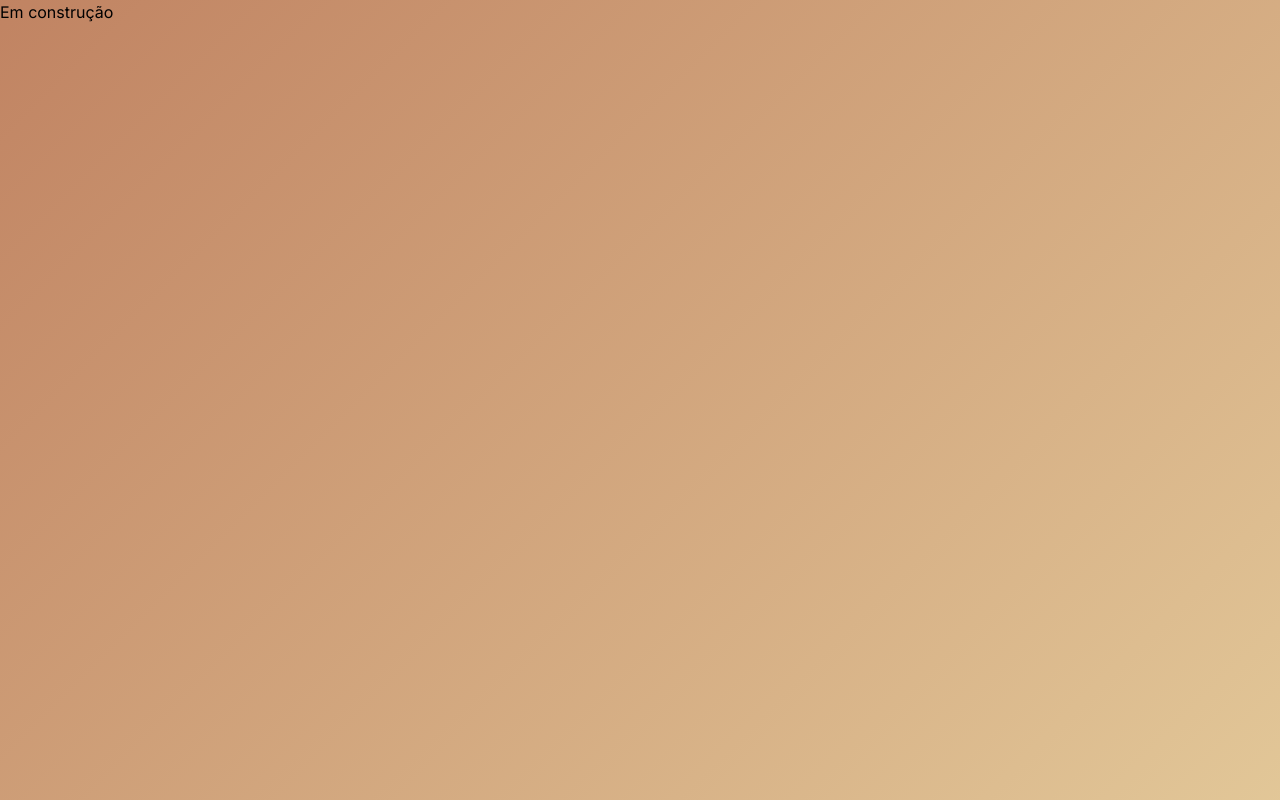
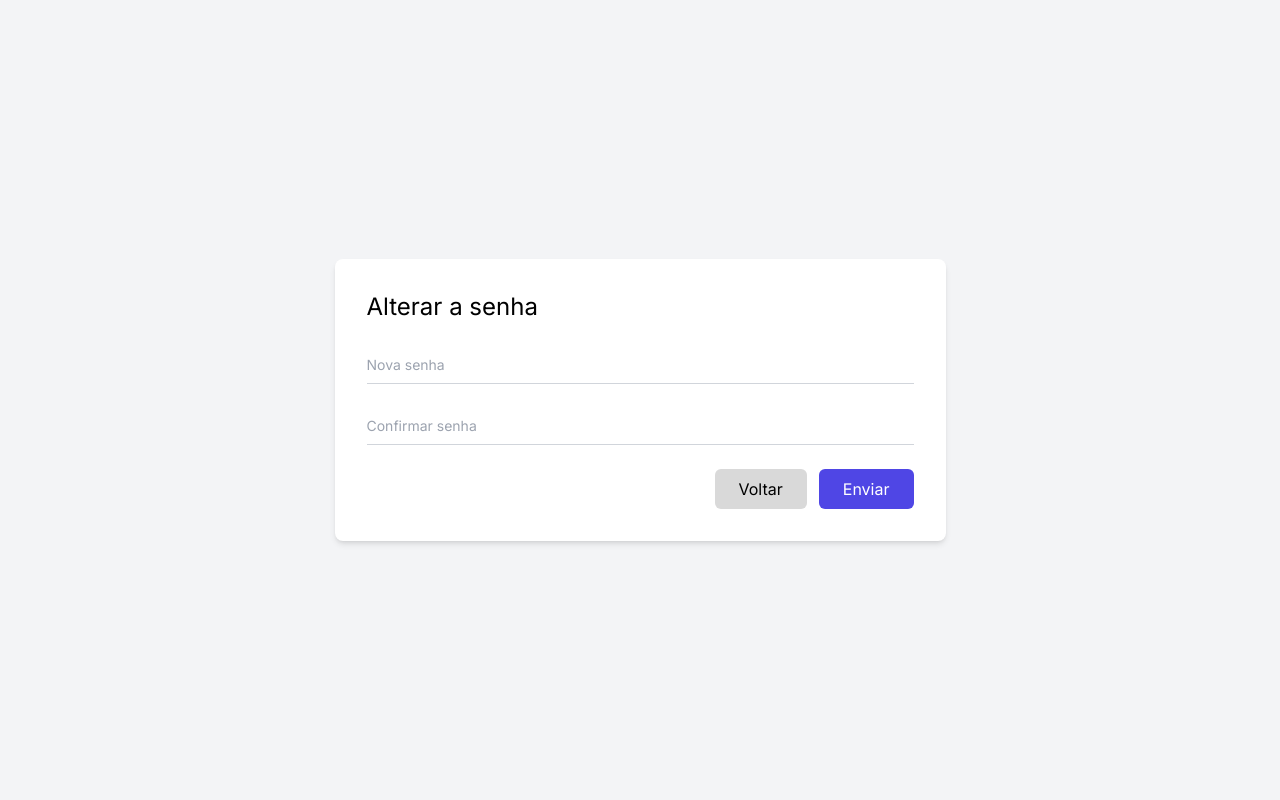
Before and after one commit to IanVictorAndrade/tcc-livraria-front, a Next.js app: page /trocaSenha in a window 1280 px wide. Built offline with nearby package versions, Linux system fonts and the light colour scheme.

Commit message:
feat: tela de troca de senha adicionada

```diff
--- /dev/null
+++ b/src/@types/utils/voltarPaginaDelay.ts
@@ -0,0 +1,5 @@
+export default function voltarParaPaginaComDelay(link: string) {
+    setTimeout(() => {
+        window.location.href = `${link}`;
+    }, 2000);
+}
--- a/src/app/(app)/enviaToken/page.tsx
+++ b/src/app/(app)/enviaToken/page.tsx
@@ -1,12 +1,21 @@
 "use client";
-import React, { useState } from "react";
+import React, {useState} from "react";
+import api from "@/services/api";
+import {toast} from "sonner";
+import voltarParaPaginaComDelay from "@/@types/utils/voltarPaginaDelay";
 
 export default function EnviaToken() {
     const [email, setEmail] = useState('');
 
     const handleSubmit = async (e: React.FormEvent) => {
         e.preventDefault();
-        console.log(email);
+        try {
+            await api.post('usuario/codigo-senha', { email });
+            toast.success('Link enviado no e-mail digitado com sucesso');
+            voltarParaPaginaComDelay('/');
+        } catch {
+            toast.error('E-mail não encontrado no sistema');
+        }
     }
 
     return (
@@ -15,7 +24,8 @@ export default function EnviaToken() {
                 <div className="mb-6">
                     <h1 className="text-2xl text-black text-left">Recuperação de senha</h1>
                     <p className="text-sm text-[#8B8C8D]">
-                        Se seu e-mail estiver cadastrado no sistema, será enviado um código de confirmação para trocar sua senha.
+                        Se seu e-mail estiver cadastrado no sistema, será enviado um código de confirmação para trocar
+                        sua senha.
                     </p>
                 </div>
                 <form onSubmit={handleSubmit} className="space-y-6">
--- a/src/app/(app)/trocaSenha/page.tsx
+++ b/src/app/(app)/trocaSenha/page.tsx
@@ -1,9 +1,86 @@
+"use client";
+import React, { useState, useEffect } from "react";
+import { toast } from "sonner";
+import api from "@/services/api";
+import { useSearchParams } from "next/navigation";
+import voltarParaPaginaComDelay from "@/@types/utils/voltarPaginaDelay";
+
 export default function TrocaSenha() {
+    const [novaSenha, setNovaSenha] = useState('');
+    const [confirmaSenha, setConfirmaSenha] = useState('');
+    const [tokenRecuperacao, setTokenRecuperacao] = useState('');
+    const searchParams = useSearchParams();
+
+    useEffect(() => {
+        const token = searchParams.get('token');
+        if (token) {
+            setTokenRecuperacao(token);
+        }
+    }, [searchParams]);
+
+
+
+    async function handleSubmit(e: any) {
+        e.preventDefault();
+        if (novaSenha !== confirmaSenha) {
+            toast.error('As senhas não conferem');
+            return;
+        }
+
+        try {
+            await api.put('usuario/alterar-senha', { novaSenha, token: tokenRecuperacao });
+            toast.success('Senha alterada com sucesso!');
+            voltarParaPaginaComDelay('/');
+        } catch (error) {
+            toast.error('Erro ao alterar a senha');
+        }
+    }
+
     return (
         <>
-            <div>
-                <h1>Em construção</h1>
+            <div className="flex items-center justify-center min-h-screen bg-gray-100">
+                <div className="bg-white p-8 rounded-lg shadow-md w-[611px]">
+                    <div className="mb-6">
+                        <h1 className="text-2xl text-black text-left">Alterar a senha</h1>
+                    </div>
+                    <form onSubmit={handleSubmit} className="space-y-6">
+                        <div>
+                            <input
+                                type="password"
+                                value={novaSenha}
+                                onChange={(e) => setNovaSenha(e.target.value)}
+                                className="mt-1 block w-full px-0 py-2 border-b border-gray-300 text-black placeholder-gray-400 focus:outline-none focus:ring-0 focus:border-black sm:text-sm"
+                                placeholder="Nova senha"
+                                required
+                            />
+                        </div>
+                        <div>
+                            <input
+                                type="password"
+                                value={confirmaSenha}
+                                onChange={(e) => setConfirmaSenha(e.target.value)}
+                                className="mt-1 block w-full px-0 py-2 border-b border-gray-300 text-black placeholder-gray-400 focus:outline-none focus:ring-0 focus:border-black sm:text-sm"
+                                placeholder="Confirmar senha"
+                                required
+                            />
+                        </div>
+                        <div className="flex gap-[12px] justify-end">
+                            <a
+                                href="/enviaToken"
+                                className="py-2 px-6 bg-[#D9D9D9] text-black rounded-md hover:bg-[#BEBEBE] focus:outline-none focus:ring-2 focus:ring-indigo-500 focus:ring-offset-2 transition duration-150 ease-in-out"
+                            >
+                                Voltar
+                            </a>
+                            <button
+                                type="submit"
+                                className="py-2 px-6 bg-indigo-600 text-white rounded-md hover:bg-indigo-700 focus:outline-none focus:ring-2 focus:ring-indigo-500 focus:ring-offset-2 transition duration-150 ease-in-out"
+                            >
+                                Enviar
+                            </button>
+                        </div>
+                    </form>
+                </div>
             </div>
         </>
-    )
+    );
 }
--- a/src/app/page.tsx
+++ b/src/app/page.tsx
@@ -18,40 +18,41 @@ export default function LoginPage() {
                 <h1 className="text-2xl text-black text-center mb-6">Login</h1>
                 <form onSubmit={handleSubmit} className="space-y-6">
                     <div>
-                        <label className="block text-sm font-medium text-gray-700">Email:</label>
+                        <label className="block text-sm font-medium text-gray-700">E-mail:</label>
                         <input
-                            type="email"
+                            type="email"  // Corrigido para "email" em vez de "password"
                             value={email}
                             onChange={(e) => setEmail(e.target.value)}
-                            className="mt-1 block w-full px-3 py-2 border border-gray-300 text-black rounded-md shadow-sm placeholder-gray-400 focus:outline-none focus:ring-indigo-500 focus:border-indigo-500 sm:text-sm"
-                            placeholder="Digite seu email"
+                            className="mt-1 block w-full px-0 py-2 border-b border-gray-300 text-black placeholder-gray-400 focus:outline-none focus:ring-0 focus:border-black sm:text-sm"
+                            placeholder="Digite aqui seu e-mail"
                             required
                         />
                     </div>
-                    <div>
+                    <div className="flex flex-col items-start">
                         <label className="block text-sm font-medium text-gray-700">Senha:</label>
                         <input
                             type="password"
                             value={password}
                             onChange={(e) => setPassword(e.target.value)}
-                            className="mt-1 block w-full px-3 py-2 border text-black border-gray-300 rounded-md shadow-sm placeholder-gray-400 focus:outline-none focus:ring-indigo-500 focus:border-indigo-500 sm:text-sm"
-                            placeholder="Digite sua senha"
+                            className="mt-1 block w-full px-0 py-2 border-b border-gray-300 text-black placeholder-gray-400 focus:outline-none focus:ring-0 focus:border-black sm:text-sm"
+                            placeholder="Digite aqui sua senha"
                             required
                         />
+                        <a
+                            href="/enviaToken"
+                            className="text-indigo-600 hover:underline text-sm flex items-center justify-center mt-1" // Estilo discreto
+                        >
+                            Esqueci minha senha
+                        </a>
                     </div>
-                    <div className="flex gap-3">
+                    <div className="flex items-start">
+
                         <button
                             type="submit"
                             className="max-w-md py-2 px-4 bg-indigo-600 text-white font-semibold rounded-md hover:bg-indigo-700 focus:outline-none focus:ring-2 focus:ring-indigo-500 focus:ring-offset-2 transition duration-150 ease-in-out"
                         >
                             Entrar
                         </button>
-                        <a
-                            href="/enviaToken"
-                            className="max-w-md py-2 px-4 bg-indigo-600 text-white font-semibold rounded-md hover:bg-indigo-700 focus:outline-none focus:ring-2 focus:ring-indigo-500 focus:ring-offset-2 transition duration-150 ease-in-out"
-                        >
-                            Esqueci minha senha
-                        </a>
                     </div>
                 </form>
             </div>
```
